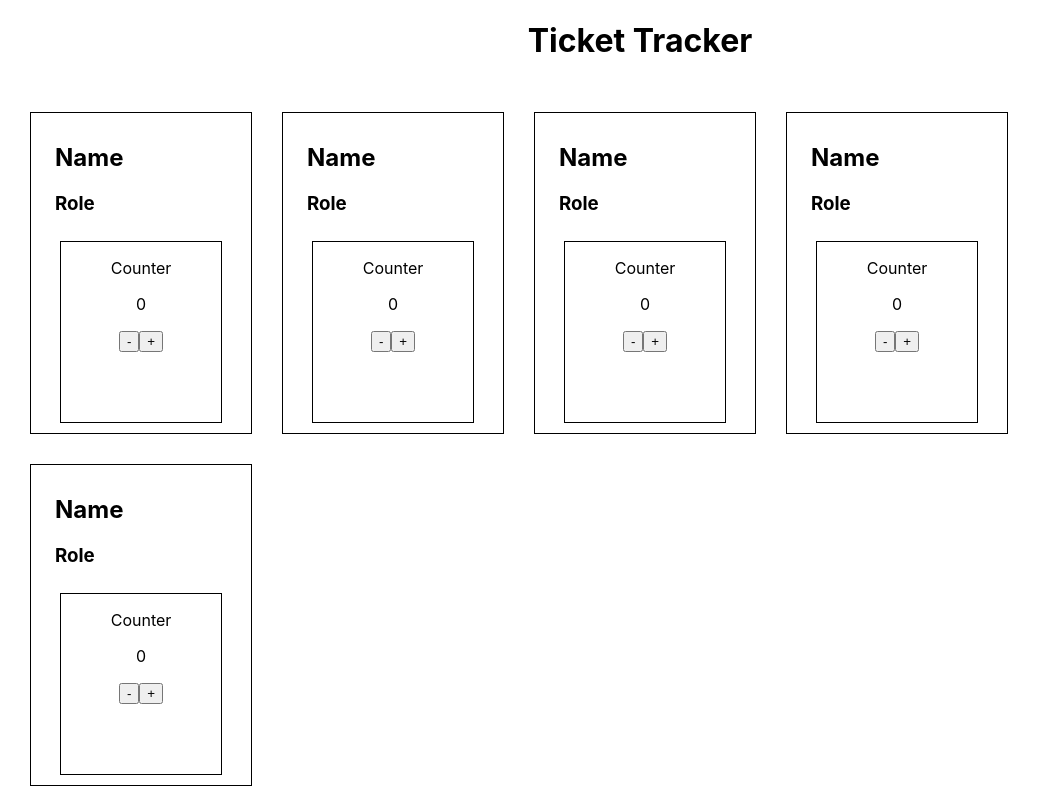
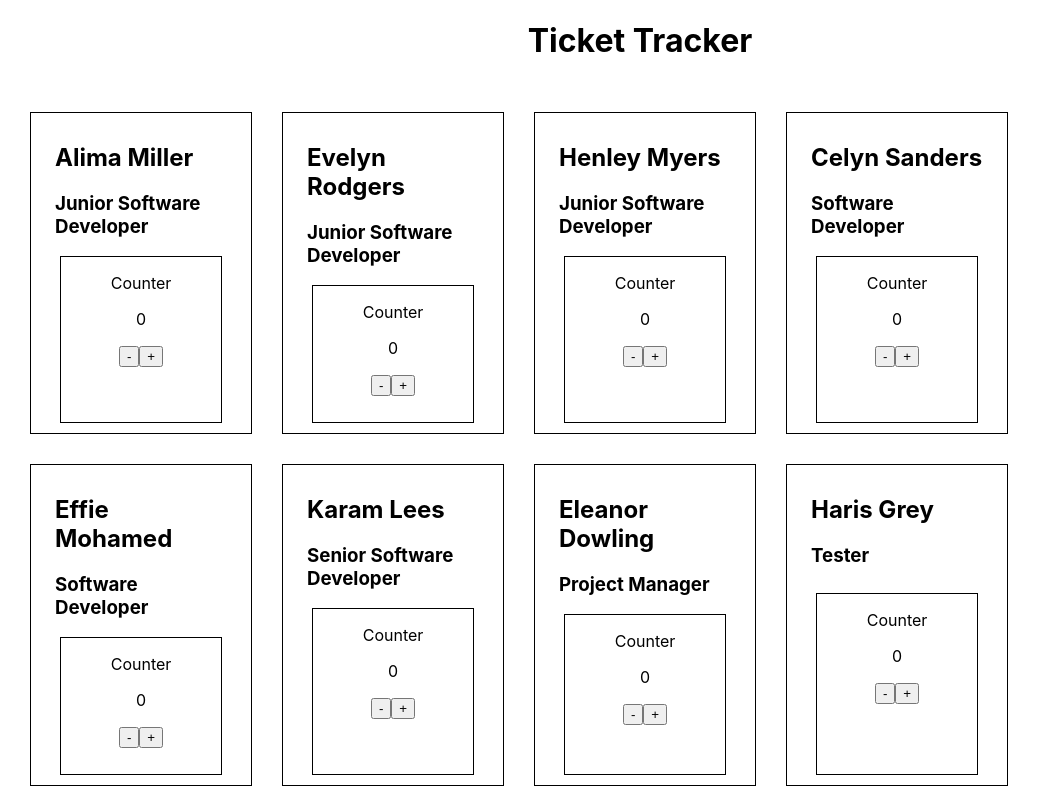
Before and after one commit to rimichaeru/ticket-tracker, a React (Create React App) app: page / in a window 1280 px wide. Shown: the top 800 px of the page, without its empty margins (0-1041 px from the left). Built offline with nearby package versions, Linux system fonts and the light colour scheme.

Commit message:
Mapped over the data and renderd card

```diff
--- a/src/App.jsx
+++ b/src/App.jsx
@@ -1,19 +1,21 @@
-import './App.css';
-import TicketCard from './components/TicketCard';
-import styles from "./App.module.scss"
+import "./App.css";
+import TicketCard from "./components/TicketCard";
+import styles from "./App.module.scss";
+import team from "./team.js";
 
 function App() {
+  const renderEmployees = () => {
+    const employeesCard = team.map((i) => {
+      return <TicketCard name={i.name} role={i.role} />;
+    });
+    return employeesCard;
+  };
+
   return (
     <div className="App">
       <h1>Ticket Tracker</h1>
 
-      <div className={styles.cardContainer}>
-      <TicketCard />
-      <TicketCard />
-      <TicketCard />
-      <TicketCard />
-      <TicketCard />
-      </div>
+      <div className={styles.cardContainer}>{renderEmployees()}</div>
     </div>
   );
 }
--- a/src/components/TicketCard/TicketCard.jsx
+++ b/src/components/TicketCard/TicketCard.jsx
@@ -1,24 +1,25 @@
-import React, {useState} from "react";
+import React, { useState } from "react";
 import styles from "./TicketCard.module.scss";
 
-const TicketCard = () => {
+const TicketCard = (props) => {
+  const { name, role } = props;
 
   const [counter, updateCounter] = useState(0);
 
   const increase = () => {
-    updateCounter(counter+1)
-  }
+    updateCounter(counter + 1);
+  };
 
   const decrease = () => {
-    updateCounter(counter-1)
-  }
+    updateCounter(counter - 1);
+  };
 
   return (
     <>
       <div className={styles.container}>
         <div className={styles.employeeInfo}>
-          <h2>Name</h2>
-          <h3>Role</h3>
+          <h2>{name}</h2>
+          <h3>{role}</h3>
         </div>
         <div className={styles.counter}>
           <p>Counter</p>
--- /dev/null
+++ b/src/team.js
@@ -0,0 +1,53 @@
+const team = [
+  {
+    id: 1,
+    name: "Alima Miller",
+    role: "Junior Software Developer",
+  },
+  {
+    id: 2,
+    name: "Evelyn Rodgers",
+    role: "Junior Software Developer",
+  },
+  {
+    id: 3,
+    name: "Henley Myers",
+    role: "Junior Software Developer",
+  },
+  {
+    id: 4,
+    name: "Celyn Sanders",
+    role: "Software Developer",
+  },
+  {
+    id: 5,
+    name: "Effie Mohamed",
+    role: "Software Developer",
+  },
+  {
+    id: 6,
+    name: "Karam Lees",
+    role: "Senior Software Developer",
+  },
+  {
+    id: 7,
+    name: "Eleanor Dowling",
+    role: "Project Manager",
+  },
+  {
+    id: 8,
+    name: "Haris Grey",
+    role: "Tester",
+  },
+  {
+    id: 9,
+    name: "Sohaib Farley",
+    role: "Tester",
+  },
+  {
+    id: 10,
+    name: "Phillip Mitchell",
+    role: "Hard Man",
+  },
+];
+export default team;
```
Also changed, not shown: 1 other file (tests, documents, lock files or other folders).
